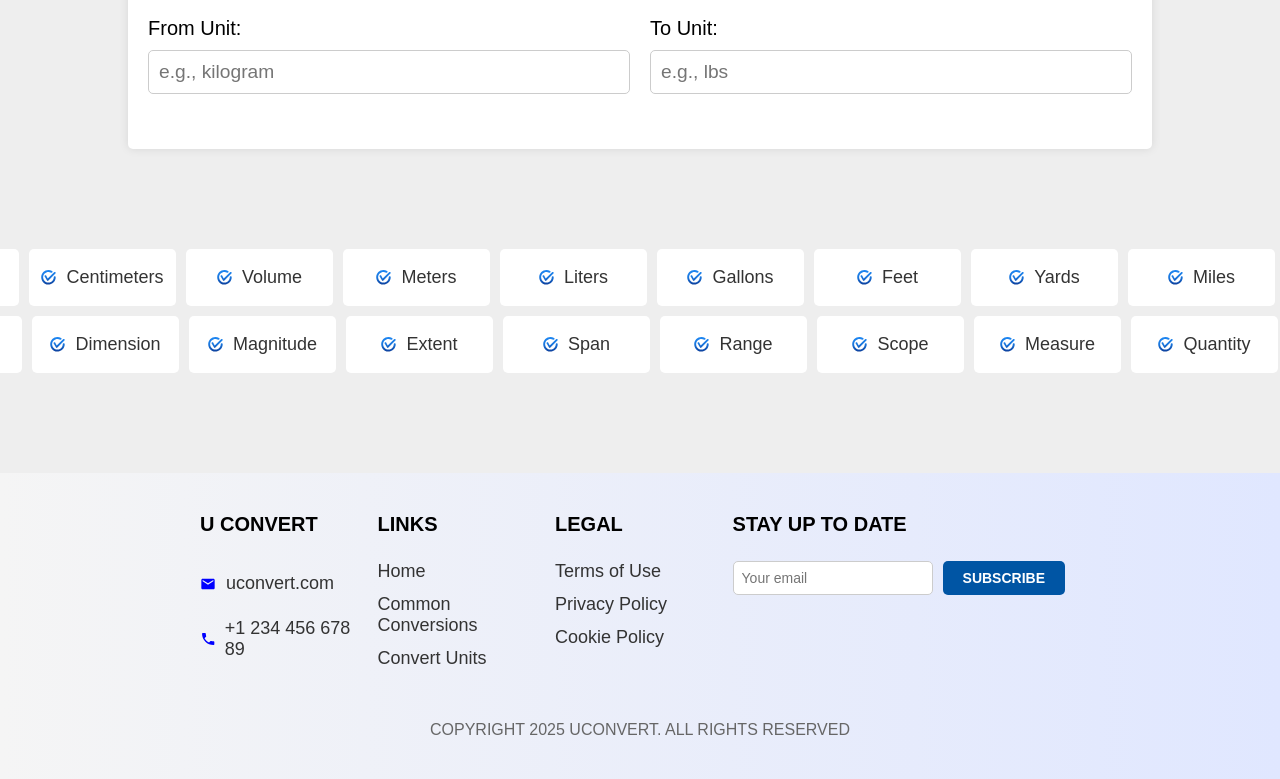
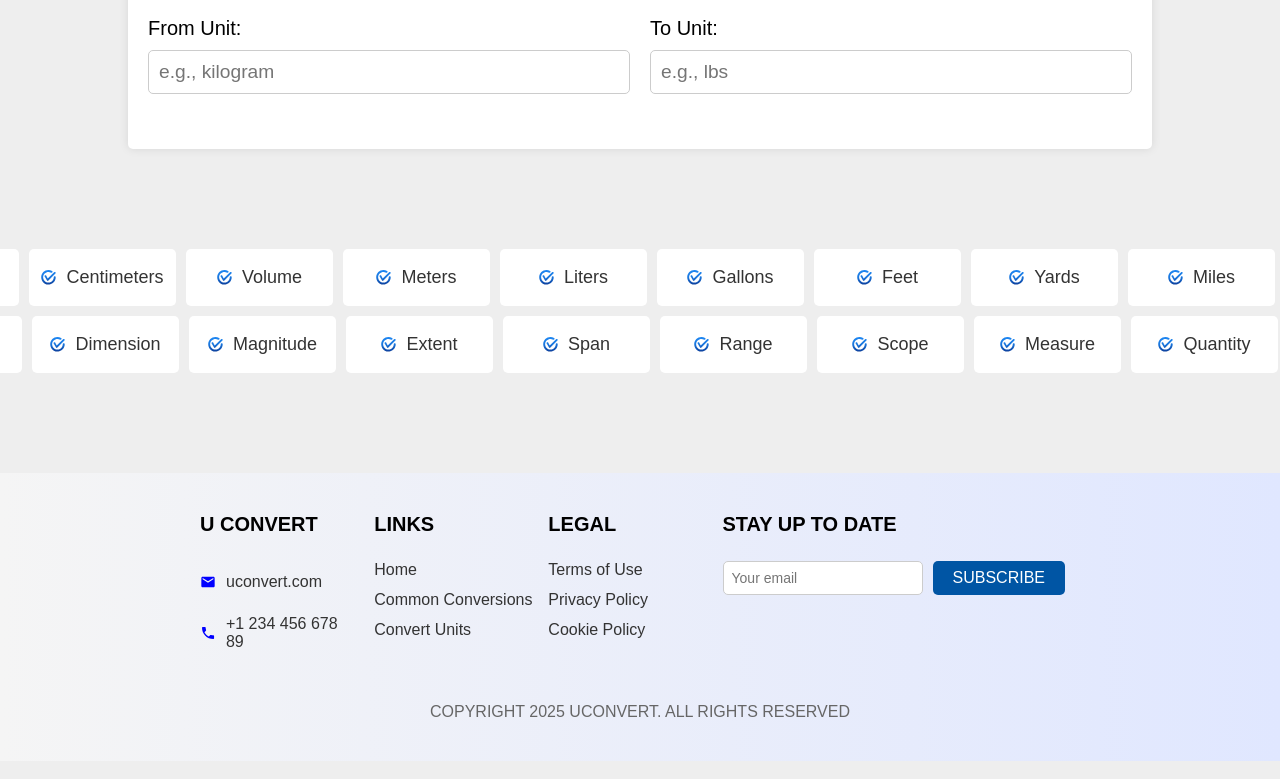
Before and after one commit to KashanAdnan02/UConverts, a plain HTML site: page index.html in a window 1280 px wide. Shown: the part 2606-3385 px from the top of the page. Drawn offline with Linux system fonts and the light colour scheme; a web font is replaced by a local one.

Commit message:
some-code

```diff
--- a/index.html
+++ b/index.html
@@ -8,6 +8,7 @@
     <link href="https://api.fontshare.com/v2/css?f[]=clash-display@200,300,400,500,600,700&display=swap"
         rel="stylesheet">
     <link rel="stylesheet" href="style.css">
+    <link rel="shortcut icon" href="./icons/android-chrome-192x192.png" type="image/x-icon">
 </head>
 
 <body>
--- a/style.css
+++ b/style.css
@@ -554,7 +554,7 @@ footer {
     margin: 12px 0;
     color: #333;
     text-decoration: none;
-    font-size: 18px;
+    font-size: 16px;
 }
 
 .footer-column a:hover {
@@ -603,8 +603,8 @@ footer {
     border: none;
     border-radius: 5px;
     cursor: pointer;
-    font-size: 14px;
-    font-weight: bold;
+    font-size: 16px;
+    font-weight: 500;
 }
 
 .newsletter button:hover {
```
Also changed, not shown: icons/android-chrome-192x192.png (added).
